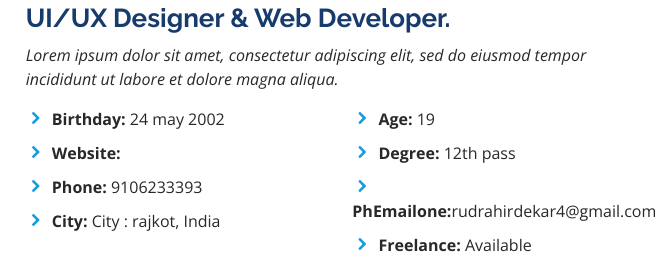
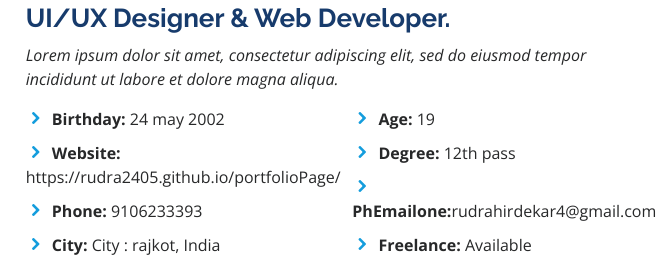
Before and after one commit to rudra2405/portfolioPage, a plain HTML site: page index.html in a window 1280 px wide. Shown: the part 1085-1365 px from the top of the page, 616-1280 px from the left. Drawn offline with nearby package versions, Linux system fonts and the light colour scheme.

Commit message:
Add files via upload

```diff
--- a/index.html
+++ b/index.html
@@ -110,7 +110,7 @@
               <div class="col-lg-6">
                 <ul>
                   <li><i class="icofont-rounded-right"></i> <strong>Birthday:</strong> 24 may 2002</li>
-                  <li><i class="icofont-rounded-right"></i> <strong>Website:</strong></li>
+                  <li><i class="icofont-rounded-right"></i> <strong>Website:</strong> https://rudra2405.github.io/portfolioPage/</li>
                   <li><i class="icofont-rounded-right"></i> <strong>Phone:</strong> 9106233393</li>
                   <li><i class="icofont-rounded-right"></i> <strong>City:</strong> City : rajkot, India</li>
                 </ul>
```
